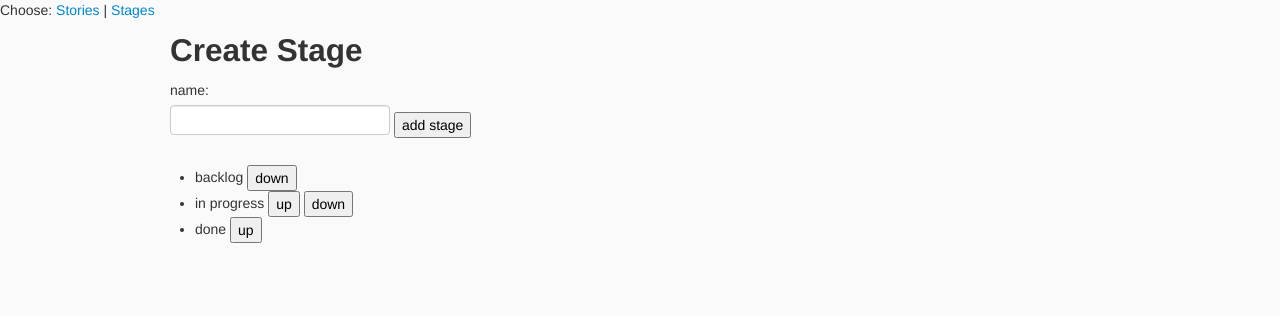
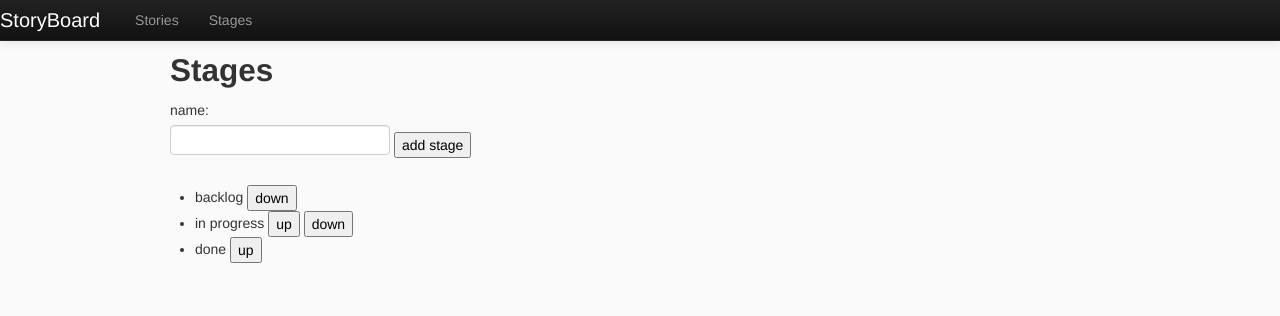
Before and after one commit to pedrombl/storyboard, a website: page app/index.html at #/stage in a window 1280 px wide. Drawn offline with Linux system fonts and the light colour scheme.

Commit message:
adding some styles :)

```diff
--- a/app/index.html
+++ b/app/index.html
@@ -27,9 +27,18 @@
     <![endif]-->
 
     <!-- Add your site or application content here -->
-    Choose:
-    <a href="#/story">Stories</a> |
-    <a href="#/stage">Stages</a>
+    <div class="navbar navbar-inverse navbar-fixed-top">
+      <div class="navbar-inner">
+        <a class="brand" href="#/">StoryBoard</a>
+        <div class="nav-collapse collapse">
+          <ul class="nav">
+            <li><a href="#/story">Stories</a></li>
+            <li><a href="#/stage">Stages</a></li>
+          </ul>
+        </div>
+      </div>
+    </div>
+
     <div class="container" ng-view=""></div>
 
     <!-- Google Analytics: change UA-XXXXX-X to be your site's ID -->
--- a/app/scripts/app.js
+++ b/app/scripts/app.js
@@ -3,11 +3,11 @@
 angular.module('storyboardApp', [])
   .config(function ($routeProvider) {
     $routeProvider
-      .when('/', {
+      .when('/main', {
         templateUrl: 'views/main.html',
         controller: 'MainCtrl'
       })
-      .when('/story', {
+      .when('/', {
         templateUrl: 'views/story.html',
         controller: 'StoryCtrl'
       })
--- a/app/scripts/controllers/story.js
+++ b/app/scripts/controllers/story.js
@@ -25,4 +25,8 @@ angular.module('storyboardApp').controller('StoryCtrl', function ($scope, Stages
     story.stage = $scope.stages[oldIndex+1];
   };
 
+  $scope.bootstrapCol = function () {
+    return Math.floor(12/$scope.stages.length);
+  }
+
 });
--- a/app/styles/main.css
+++ b/app/styles/main.css
@@ -2,6 +2,7 @@ body {
     background: #fafafa;
     font-family: "Helvetica Neue", Helvetica, Arial, sans-serif;
     color: #333;
+    padding: 40px
 }
 
 .hero-unit {
--- a/app/views/stage.html
+++ b/app/views/stage.html
@@ -1,5 +1,5 @@
 <div >
-  <h2>Create Stage</h2>
+  <h2>Stages</h2>
   <form ng-submit="addStage()">
     <label>name:</label>
     <input type ="text" ng-model ="stagename">
```
Also changed, not shown: app/views/story.html (+2 -2 lines).
